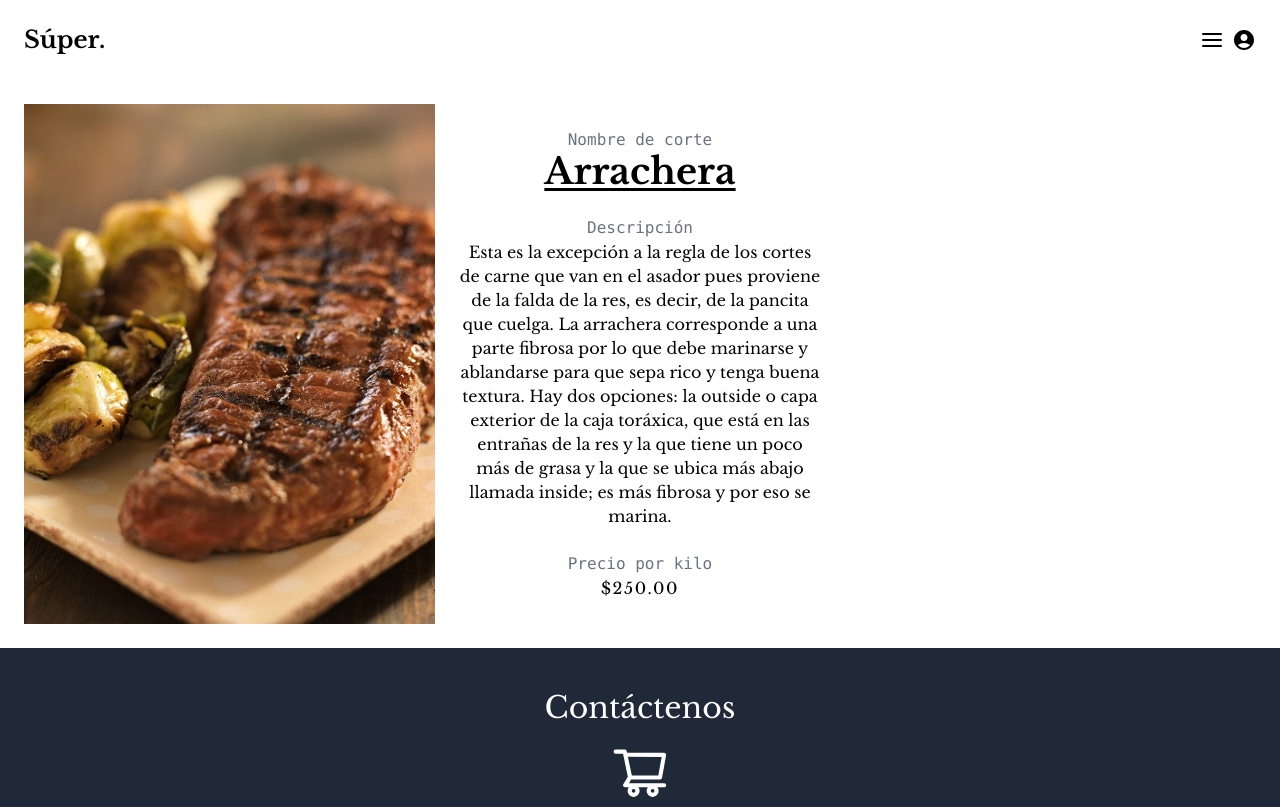
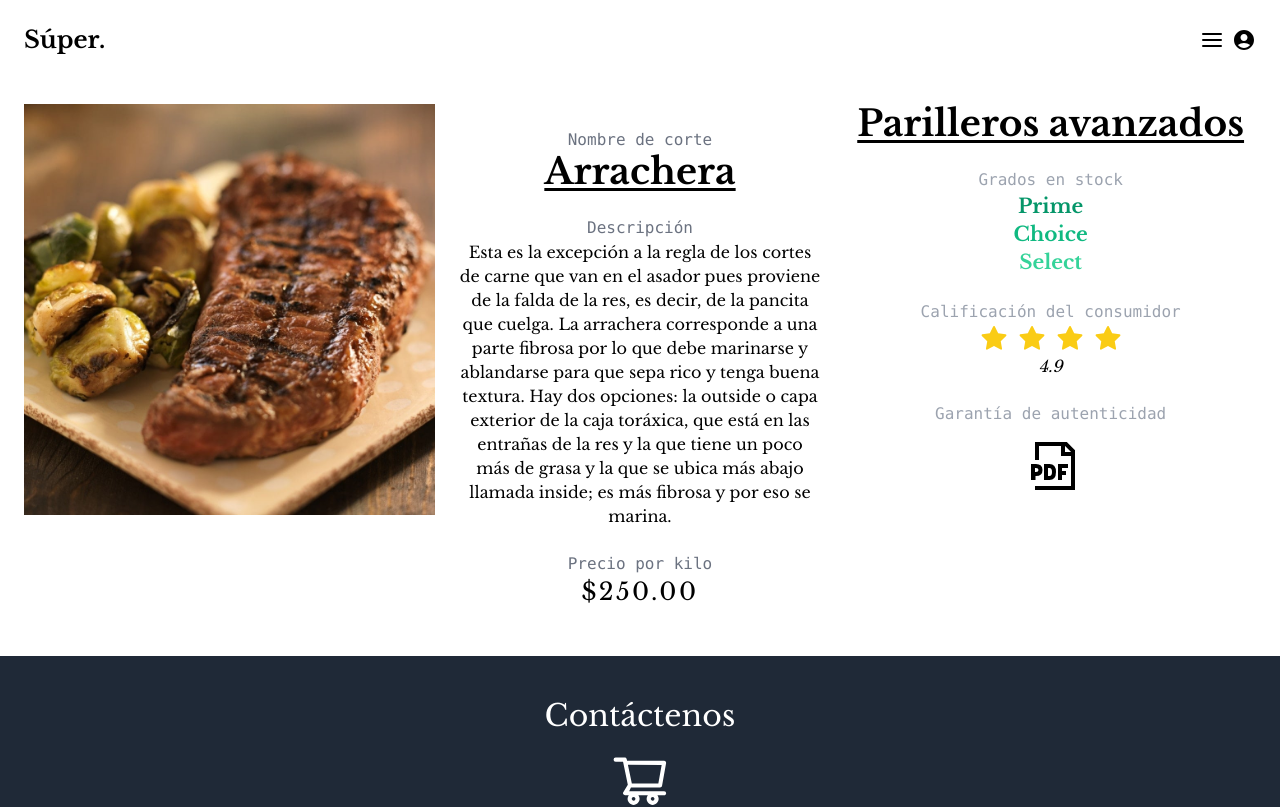
Before and after one commit to mar-cial/super, a Next.js app: page /super/carniceria/arrachera in a window 1280 px wide. Shown: the top 807 px of the page. Built offline with nearby package versions, Linux system fonts and the light colour scheme.

Commit message:
added meat grade, user score and authenticity button to carniceria/[nombre].tsx

```diff
--- a/pages/super/carniceria/[nombre].tsx
+++ b/pages/super/carniceria/[nombre].tsx
@@ -1,9 +1,23 @@
+// react / next imports
 import { GetStaticPaths, GetStaticProps, InferGetStaticPropsType } from 'next';
 import Image from 'next/image';
-import { Carne } from '.';
+import { ReactNode } from 'react';
+
+// lib imports
+import { motion } from 'framer-motion';
+
+// components
 import Footer from '../../../components/Footer';
 import carnes from '../../../data/meats.json';
 
+// data
+import { Carne } from './index';
+
+// assets
+import { AiFillStar } from 'react-icons/ai';
+import { GrDocumentPdf } from 'react-icons/gr';
+
+// static paths and props
 export const getStaticPaths: GetStaticPaths = async () => {
   const paths = carnes.map((c) => ({ params: { nombre: c.image } }));
 
@@ -29,16 +43,64 @@ export const getStaticProps: GetStaticProps = async ({ params }) => {
   };
 };
 
+/**
+ * Regresa el estilo que aplicar a la string quality.
+ * Sólo regresa un estilo relevante si la string proporcionada
+ * es exactamente alguno de estos valores:
+ * 1. Wagyu 12
+ * 2. Prime
+ * 3. Choice
+ * 4. Select
+ * 5. Standard
+ *
+ * @param {string} quality La string a checar.
+ * @returns {string} string color style
+ */
+const checkQuality = (quality: string): string => {
+  switch (quality) {
+    case 'Wagyu 12':
+      return 'text-emerald-700';
+    case 'Prime':
+      return 'text-emerald-600';
+    case 'Choice':
+      return 'text-emerald-500';
+    case 'Select':
+      return 'text-emerald-400';
+    case 'Standard':
+      return 'text-emerald-300';
+    default:
+      return 'text-black';
+  }
+};
+
+/**
+ * Regresa la cantidad de user rating que posee el corte en
+ * forma de estrellas amarillas.
+ *
+ * @param {Carne} user_rating propiedad del corte actual.
+ * @returns {ReactNode} Estrellas amarillas
+ */
+const renderUserRatingStars = ({ user_rating }: Carne): ReactNode => {
+  let allStarts: JSX.Element[] = [];
+
+  for (let i = 0; i < Math.floor(user_rating); i++) {
+    allStarts.push(<AiFillStar className="text-3xl fill-yellow-400" key={i} />);
+  }
+
+  return allStarts;
+};
+
 const CarneIndividual = ({
   carne,
 }: InferGetStaticPropsType<GetStaticProps>) => {
   const crn: Carne = carne;
+
   return (
     <>
-      {/* <-------------------- carnicería container --------------------> */}
-
-      {/* <-------------------- sección de imagen --------------------> */}
+      {/* <-------------------- container --------------------> */}
       <div className="grid p-6 md:grid-cols-3">
+        {/* <-------------------- imagen del corte COL 1 --------------------> */}
+        <div className="col-span-1">
           <Image
             src={`/images/carniceria/${crn.image}.jpeg`}
             layout="responsive"
@@ -46,7 +108,9 @@ const CarneIndividual = ({
             width={100}
             className="object-cover"
           />
+        </div>
 
+        {/* <-------------------- información básica del corte COL 2 --------------------> */}
         <article className="flex flex-col gap-6 p-6 text-center">
           <header>
             <p className="font-mono text-gray-500">Nombre de corte</p>
@@ -60,11 +124,51 @@ const CarneIndividual = ({
           </div>
           <div>
             <p className="font-mono text-gray-500">Precio por kilo</p>
-            <p className="tracking-widest font-main">{`$${crn.price_kg.toFixed(
+            <p className="text-2xl tracking-widest font-main">{`$${crn.price_kg.toFixed(
               2
             )}`}</p>
           </div>
         </article>
+
+        {/* <-------------------- información avanzada del corte COL 3 --------------------> */}
+        <div className="flex flex-col col-span-1 gap-6 text-center">
+          <h3 className="text-4xl font-semibold underline font-main underline-offset-4">
+            Parilleros avanzados
+          </h3>
+
+          <div>
+            <h4 className="font-mono text-gray-400">Grados en stock</h4>
+            <ul>
+              {crn.available_quality.map((q) => (
+                <li
+                  key={q}
+                  className={`text-xl font-bold font-main ${checkQuality(q)}`}
+                >
+                  {q}
+                </li>
+              ))}
+            </ul>
+          </div>
+
+          <div>
+            <h4 className="font-mono text-gray-400">
+              Calificación del consumidor
+            </h4>
+            <div className="flex justify-center gap-2">
+              {renderUserRatingStars(crn)}
+            </div>
+            <p className="italic font-main">{crn.user_rating}</p>
+          </div>
+
+          <div className="flex flex-col items-center justify-center gap-4">
+            <h4 className="font-mono text-gray-400">
+              Garantía de autenticidad
+            </h4>
+            <motion.div whileHover={{ y: -3 }} whileTap={{ y: 0 }}>
+              <GrDocumentPdf className="w-12 h-12" />
+            </motion.div>
+          </div>
+        </div>
       </div>
 
       <Footer />
--- a/pages/super/carniceria/index.tsx
+++ b/pages/super/carniceria/index.tsx
@@ -16,6 +16,8 @@ export interface Carne {
   link: string;
   desc: string;
   id: string;
+  available_quality: string[];
+  user_rating: number;
 }
 
 export const getServerSideProps: GetServerSideProps = async () => {
```
Lines whose indentation alone changed are shown as unchanged.
